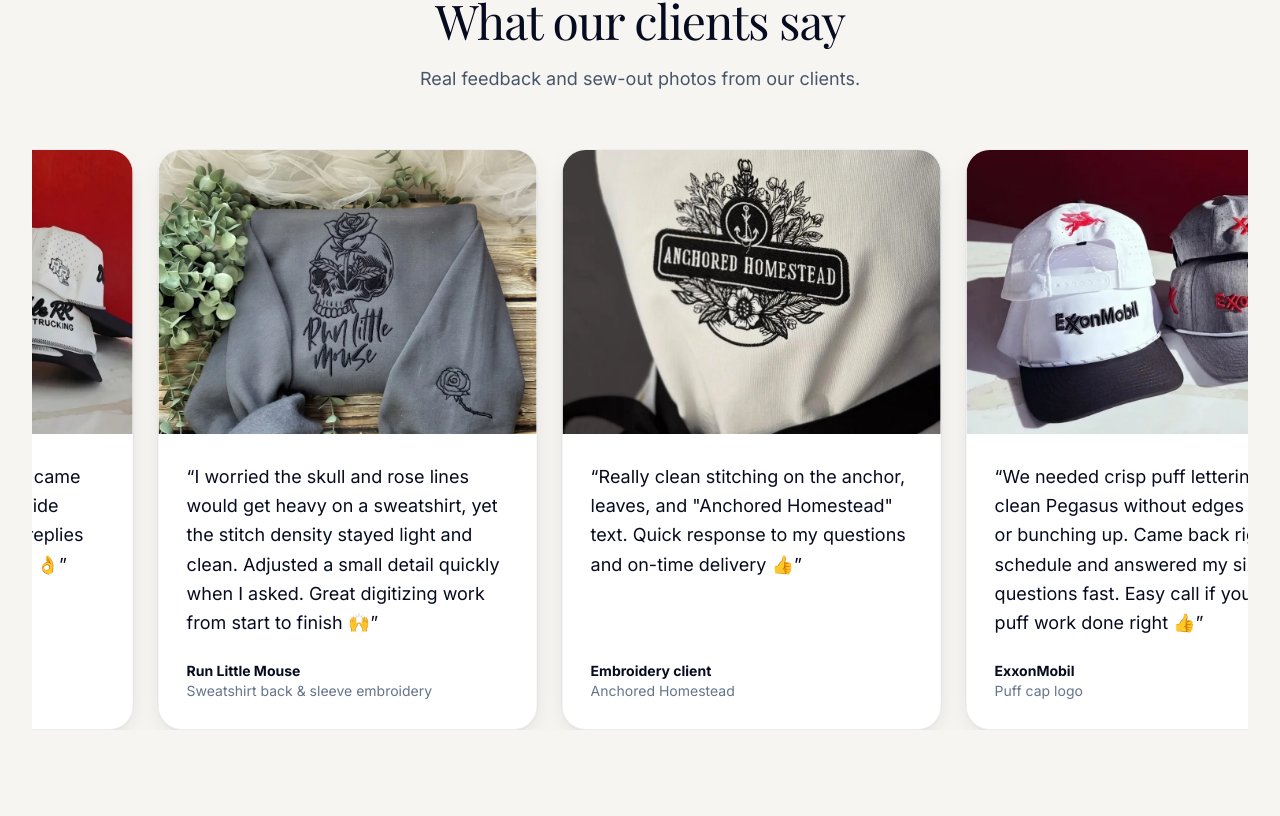
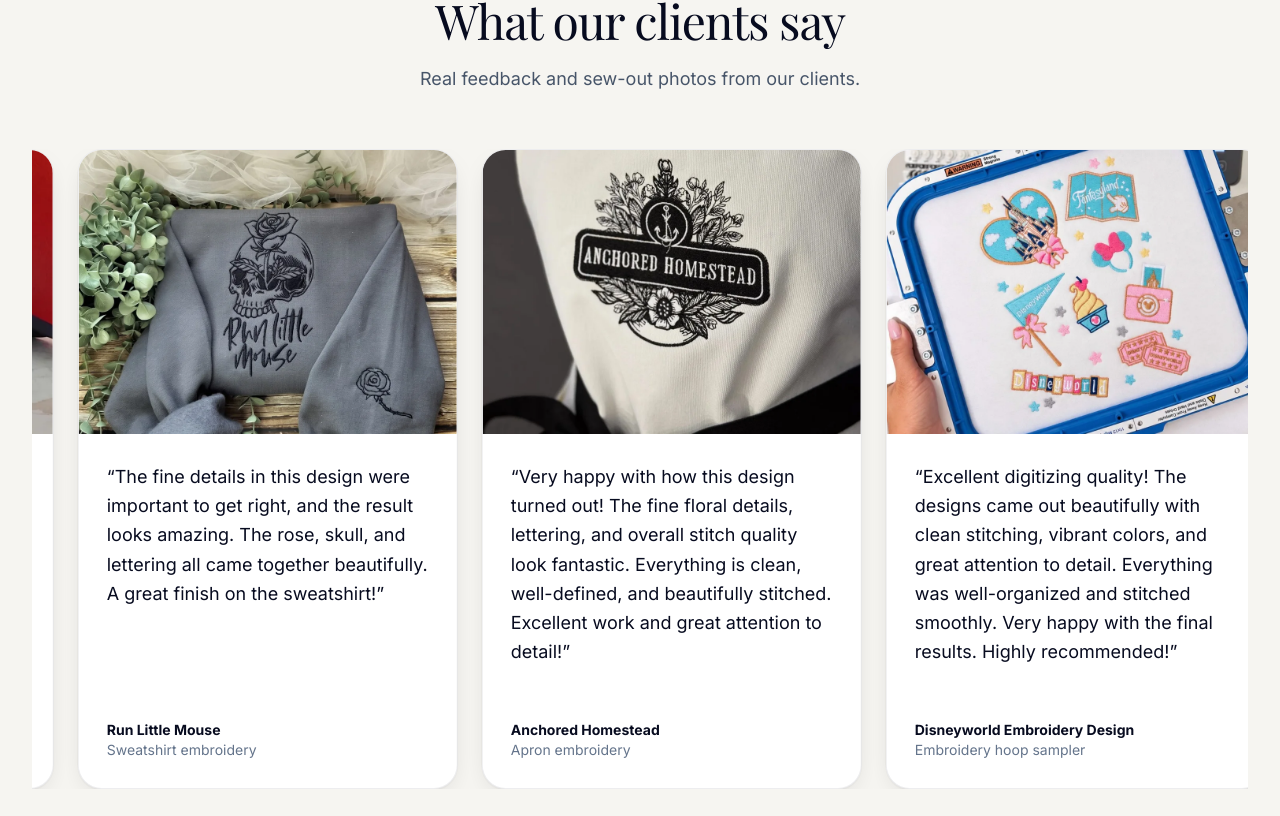
Before and after one commit to DigitizenStitch/DigitizenStitch, a React (Vite) app: page / in a window 1280 px wide. Shown: the part 7604-8420 px from the top of the page. Built offline with nearby package versions, Linux system fonts and the light colour scheme.

Commit message:
Testimonials: 9 reviews, revised text, add Disney/Star Wars

```diff
--- a/src/data/site.js
+++ b/src/data/site.js
@@ -5,6 +5,8 @@ import eyeOfTiger from '../assets/testimonials/eye-of-the-tiger.webp';
 import heroineKarl from '../assets/testimonials/heroine-karl.webp';
 import anchoredHomestead from '../assets/testimonials/anchored-homestead.webp';
 import smallSpaces from '../assets/testimonials/small-spaces.webp';
+import disneyworld from '../assets/testimonials/disneyworld.webp';
+import starWars from '../assets/testimonials/star-wars.webp';
 
 // Single source of truth for verified business details.
 // Update contact info, prices or policies here and they change site-wide.
@@ -145,45 +147,57 @@ export const VERIFIED_STATS = [
 // { quote: '', name: '', business: '', project: '', image: importedImage }
 export const TESTIMONIALS = [
   {
-    quote: 'The 3D puff on "Double RR" came out thick and clean, and the side logos ran smooth too. Quick replies on tweaks and solid puff files 👌',
+    quote: 'Absolutely loved the 3D puff embroidery results! The lettering has a bold, raised look with a clean and professional finish. The stitching looks sharp, well-defined, and perfectly suited for custom trucker caps. Excellent digitizing quality and attention to detail!',
     name: 'Double RR Trucking',
     project: '3D puff cap logo',
     image: doubleRR,
   },
   {
-    quote: 'I worried the skull and rose lines would get heavy on a sweatshirt, yet the stitch density stayed light and clean. Adjusted a small detail quickly when I asked. Great digitizing work from start to finish 🙌',
+    quote: 'The fine details in this design were important to get right, and the result looks amazing. The rose, skull, and lettering all came together beautifully. A great finish on the sweatshirt!',
     name: 'Run Little Mouse',
-    project: 'Sweatshirt back & sleeve embroidery',
+    project: 'Sweatshirt embroidery',
     image: runLittleMouse,
   },
   {
-    quote: 'Really clean stitching on the anchor, leaves, and "Anchored Homestead" text. Quick response to my questions and on-time delivery 👍',
-    name: 'Embroidery client',
-    project: 'Anchored Homestead',
+    quote: 'Very happy with how this design turned out! The fine floral details, lettering, and overall stitch quality look fantastic. Everything is clean, well-defined, and beautifully stitched. Excellent work and great attention to detail!',
+    name: 'Anchored Homestead',
+    project: 'Apron embroidery',
     image: anchoredHomestead,
   },
   {
-    quote: 'We needed crisp puff lettering and a clean Pegasus without edges fraying or bunching up. Came back right on schedule and answered my sizing questions fast. Easy call if you want puff work done right 👍',
+    quote: 'Excellent digitizing quality! The designs came out beautifully with clean stitching, vibrant colors, and great attention to detail. Everything was well-organized and stitched smoothly. Very happy with the final results. Highly recommended!',
+    name: 'Disneyworld Embroidery Design',
+    project: 'Embroidery hoop sampler',
+    image: disneyworld,
+  },
+  {
+    quote: 'Really happy with how these caps turned out! The 3D puff lettering looks great and gives the logos a nice raised effect. Both caps came out just the way I wanted. Definitely happy with the work!',
     name: 'ExxonMobil',
     project: 'Puff cap logo',
     image: exxonMobil,
   },
   {
-    quote: 'Between the character, text, and small cuff emblem, there was plenty that could go wrong, and it all sewed out sharp. Fast turnaround plus quick replies when I needed a small fix 👌',
+    quote: "Love how this turned out! The character artwork looks fantastic, especially the different thread colors and lettering. It really brings the whole sweatshirt design together. Couldn't be happier with the finished look!",
     name: 'Eye of the Tiger',
-    project: 'Sweatshirt back embroidery',
+    project: 'Sweatshirt embroidery',
     image: eyeOfTiger,
   },
   {
-    quote: 'The stitched blocks and "Small Spaces" lettering came out sharp and even. Fast replies when I needed a quick check-in, and the service has been super reliable ✨',
-    name: 'Embroidery client',
-    project: 'Small Spaces',
+    quote: 'Simple, clean, and exactly how I wanted it! The design looks lovely on the apron, and the lettering is clear and easy to read. Really pleased with how the final piece turned out.',
+    name: 'Small Spaces',
+    project: 'Apron embroidery',
     image: smallSpaces,
   },
   {
-    quote: 'The small text and character faces came out super clear once stitched. Replies were fast when I asked for a small adjustment, and the file ran without any thread breaks 👌',
-    name: 'Embroidery client',
-    project: 'Heroine & Karl',
+    quote: 'Outstanding embroidery digitizing work! The design has so many details and colors, but everything turned out sharp, clean, and beautifully stitched. Great attention to detail and excellent stitch quality. Very satisfied with the results!',
+    name: 'Star Wars Embroidery Design',
+    project: 'Sweatshirt embroidery',
+    image: starWars,
+  },
+  {
+    quote: 'Really impressed with the digitizing quality! The detailed artwork, multiple colors, and fine stitching all turned out beautifully. The design looks clean and professional on the final product. Great attention to detail and excellent results!',
+    name: 'Héróïne & Karl',
+    project: 'Apron embroidery',
     image: heroineKarl,
   },
 ];
```
